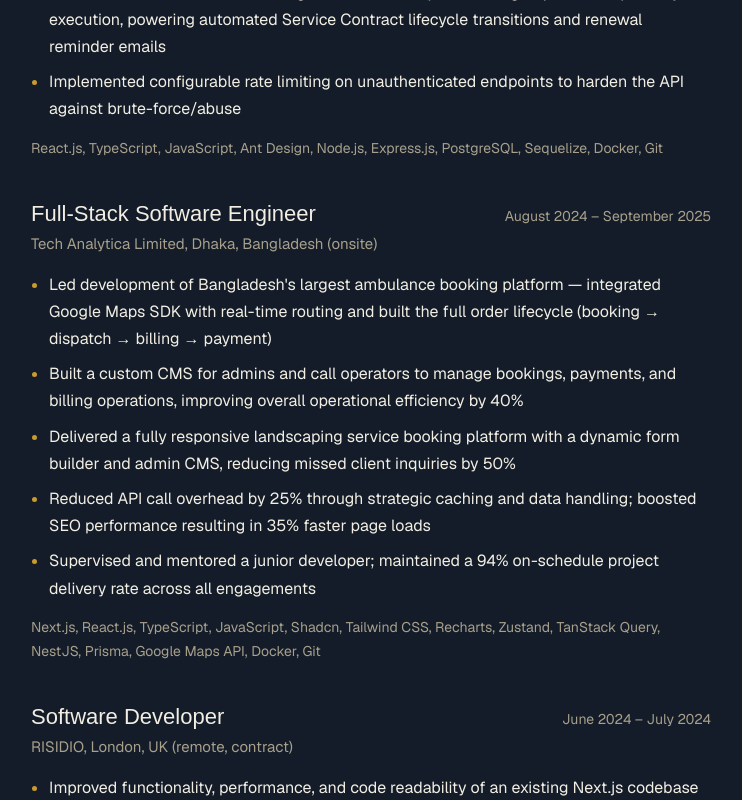
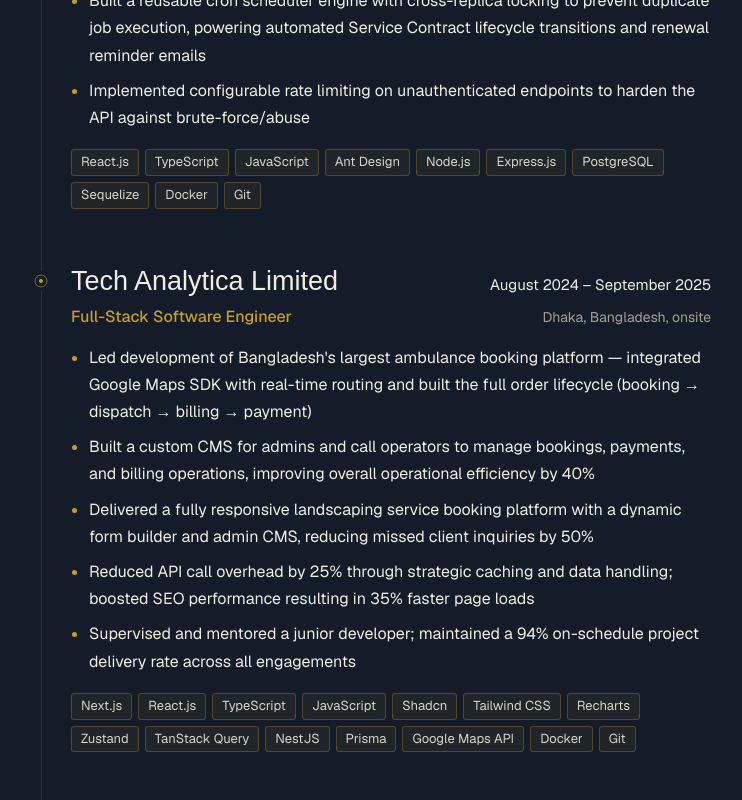
Before and after one commit to Srabon444/portfolio, a Next.js app: page /pro in a window 1280 px wide. Shown: the part 1440-2240 px from the top of the page, without its empty margins (389-1131 px from the left). Built offline with nearby package versions, Linux system fonts and the light colour scheme; a web font is replaced by a local one.

Commit message:
Make each job and project on /pro easy to tell apart

```diff
--- a/src/app/pro/page.tsx
+++ b/src/app/pro/page.tsx
@@ -22,15 +22,27 @@ const stripPeriod = (text: string) => text.trim().replace(/\.$/, "");
 
 const external = { target: "_blank", rel: "noopener noreferrer" } as const;
 
+const Ring = () => (
+  <svg width="20" height="20" viewBox="0 0 20 20" aria-hidden>
+    <circle cx="10" cy="10" r="2" fill="currentColor" />
+    <circle cx="10" cy="10" r="6" fill="none" stroke="currentColor" strokeWidth="0.6" />
+  </svg>
+);
+
 const Ornament = () => (
   <div className={s.ornament} aria-hidden>
     <span className={s.ornamentLine} />
-    <svg width="20" height="20" viewBox="0 0 20 20">
-      <circle cx="10" cy="10" r="2" fill="currentColor" />
-      <circle cx="10" cy="10" r="6" fill="none" stroke="currentColor" strokeWidth="0.6" />
-    </svg>
+    <Ring />
     <span className={s.ornamentLine} />
   </div>
+);
+
+const Chips = ({ items }: { items: string[] }) => (
+  <ul className={s.chips}>
+    {items.map((item) => (
+      <li key={item}>{item}</li>
+    ))}
+  </ul>
 );
 
 const Section = ({
@@ -96,23 +108,27 @@ const ProPage = () => {
         <Ornament />
 
         <Section id="pro-experience" title="Experience">
-          <ol className={s.list}>
+          <ol className={s.timeline}>
             {experiences.map((exp) => (
-              <li key={exp.id} className={s.item}>
-                <div className={s.itemHead}>
-                  <h3 className={s.itemTitle}>{exp.role}</h3>
-                  <span className={s.meta}>{exp.period}</span>
+              <li key={exp.id} className={s.job}>
+                <span className={s.marker}>
+                  <Ring />
+                </span>
+                <div className={s.jobHead}>
+                  <h3 className={s.company}>{exp.company}</h3>
+                  <p className={s.position}>{exp.role}</p>
+                  <span className={s.period}>{exp.period}</span>
+                  <span className={s.where}>
+                    {exp.location}, {exp.jobType.toLowerCase()}
+                    {exp.isContract ? ", contract" : ""}
+                  </span>
                 </div>
-                <p className={s.itemSub}>
-                  {exp.company}, {exp.location} ({exp.jobType.toLowerCase()}
-                  {exp.isContract ? ", contract" : ""})
-                </p>
                 <ul className={s.bullets}>
                   {exp.description.map((b) => (
                     <li key={b}>{stripPeriod(b)}</li>
                   ))}
                 </ul>
-                <p className={s.stack}>{exp.technologies.join(", ")}</p>
+                <Chips items={exp.technologies} />
               </li>
             ))}
           </ol>
@@ -121,15 +137,15 @@ const ProPage = () => {
         <Section id="pro-work" title="Selected work">
           <ul className={s.list}>
             {projects.map((p) => (
-              <li key={p.id} className={s.item}>
+              <li key={p.id} className={s.project}>
                 <div className={s.itemHead}>
-                  <h3 className={s.itemTitle}>{p.title}</h3>
+                  <h3 className={s.company}>{p.title}</h3>
                   <span className={s.meta}>
                     {p.work ? "Client work" : "Personal project"}
                   </span>
                 </div>
                 <p className={s.desc}>{p.description}</p>
-                <p className={s.stack}>{p.technologies.join(", ")}</p>
+                <Chips items={p.technologies} />
                 <p className={s.projectLinks}>
                   {p.demoLink && (
                     <a href={p.demoLink} className={s.link} {...external}>Live demo</a>
--- a/src/app/pro/pro.module.css
+++ b/src/app/pro/pro.module.css
@@ -199,12 +199,6 @@
   font-size: 16px;
 }
 
-.stack {
-  margin: 6px 0 0;
-  font-size: 14px;
-  color: var(--dust);
-}
-
 .skills {
   margin: 0;
 }
@@ -311,6 +305,138 @@
   color: var(--dust);
 }
 
-.bullets + .stack {
-  margin-top: 14px;
+/* Career timeline: a gold rail with the ornament ring marking each job. */
+.timeline {
+  position: relative;
+  list-style: none;
+  margin: 0;
+  padding: 0 0 0 40px;
 }
+
+.timeline::before {
+  content: "";
+  position: absolute;
+  left: 9.5px;
+  top: 14px;
+  bottom: 0;
+  width: 1px;
+  background: linear-gradient(to bottom, var(--rule) 85%, transparent);
+}
+
+.job {
+  position: relative;
+}
+
+.job + .job {
+  margin-top: 56px;
+}
+
+.marker {
+  position: absolute;
+  left: -40px;
+  top: 6px;
+  display: flex;
+  background: var(--ink);
+  color: var(--gold);
+}
+
+.company {
+  margin: 0;
+  font-family: var(--font-caslon), Georgia, serif;
+  font-weight: 400;
+  font-size: 27px;
+  line-height: 1.25;
+}
+
+/* Desktop: company and dates on one row, role and place under them. */
+.jobHead {
+  display: grid;
+  grid-template-columns: minmax(0, 1fr) auto;
+  grid-template-areas:
+    "company period"
+    "position where";
+  align-items: baseline;
+  column-gap: 24px;
+}
+
+.company {
+  grid-area: company;
+}
+
+.period {
+  grid-area: period;
+  font-size: 15px;
+  font-variant-numeric: tabular-nums;
+}
+
+.position {
+  grid-area: position;
+  margin: 4px 0 0;
+  font-size: 16px;
+  font-weight: 500;
+  color: var(--gold);
+}
+
+.where {
+  grid-area: where;
+  text-align: right;
+  font-size: 14px;
+  color: var(--dust);
+}
+
+.project:first-child {
+  padding-top: 0;
+  border-top: 0;
+}
+
+.project {
+  padding-top: 32px;
+  border-top: 1px solid var(--rule);
+}
+
+.project + .project {
+  margin-top: 40px;
+}
+
+.chips {
+  display: flex;
+  flex-wrap: wrap;
+  gap: 6px;
+  margin: 18px 0 0;
+  padding: 0;
+  list-style: none;
+}
+
+.chips li {
+  padding: 2px 9px;
+  border: 1px solid rgba(201, 154, 46, 0.3);
+  border-radius: 3px;
+  background: rgba(201, 154, 46, 0.07);
+  font-size: 13px;
+  line-height: 1.6;
+  color: rgba(242, 238, 227, 0.88);
+}
+
+@media (max-width: 760px) {
+  .timeline {
+    padding-left: 32px;
+  }
+  .marker {
+    left: -32px;
+  }
+  .company {
+    font-size: 24px;
+  }
+  .jobHead {
+    grid-template-columns: minmax(0, 1fr);
+    grid-template-areas: "company" "position" "period" "where";
+  }
+  .period {
+    margin-top: 6px;
+    font-size: 14px;
+    color: var(--dust);
+  }
+  .where {
+    text-align: left;
+  }
+}
```
